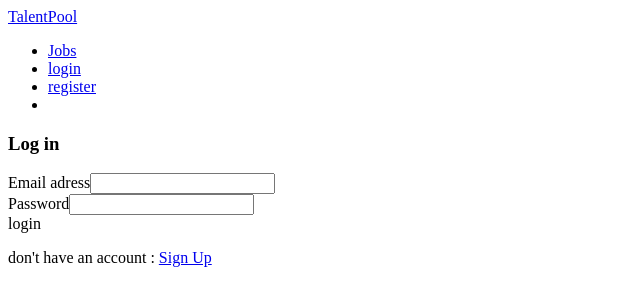
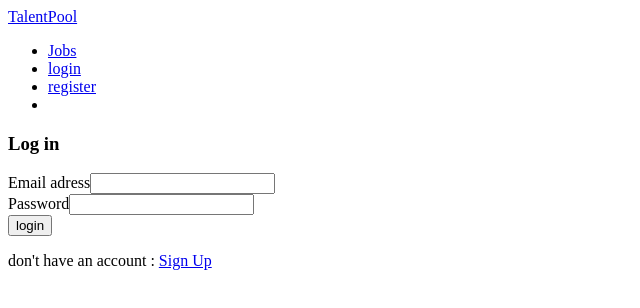
Before and after one commit to abdelkarim-moussi/TalentPool-FrontEnd, a React (Vite) app: page /login in a window 1280 px wide. Shown: the top 308 px of the page, without its empty margins (0-640 px from the left). Built offline with nearby package versions, Linux system fonts and the light colour scheme; the HTML template or start-up script is replaced by a standard one.

Commit message:
handle the login logic

```diff
--- a/src/components/LoginForm.jsx
+++ b/src/components/LoginForm.jsx
@@ -1,24 +1,71 @@
-import React from "react";
+import React, { useState } from "react";
 import PrimaryButton from "./PrimaryButton";
-import {Link } from "react-router-dom";
+import { Link } from "react-router-dom";
+import axios from "axios";
 const LoginForm = () => {
+  const [email, setEmail] = useState("");
+  const [password, setPassword] = useState("");
+
+  const handleLogin = async (e) => {
+    e.preventDefault();
+
+    try {
+      const response = await axios.post("http://127.0.0.1:8000/api/login", {
+        email,
+        password,
+      });
+      alert('your are loged in')
+      sessionStorage.setItem("token", JSON.stringify(response.data.token));
+    } catch (error) {
+      console.log("Login Failed", error);
+    }
+  };
+
   return (
     <div className="flex flex-col justify-center items-center w-full max-w-[400px] mt-5">
       <h3 className="text-md font-semibold uppercase">Log in</h3>
-      <div className="w-full flex flex-col gap-4">
+      <form onSubmit={handleLogin} className="w-full flex flex-col gap-4">
         <div>
-          <label className="text-sm" htmlFor="email">Email adress</label>
-          <input className="w-full border border-black h-[35px] rounded-lg" id="email" name="email" type="text" />
+          <label className="text-sm" htmlFor="email">
+            Email adress
+          </label>
+          <input
+            className="w-full border border-black h-[35px] rounded-lg"
+            id="email"
+            name="email"
+            value={email}
+            onChange={(e) => setEmail(e.target.value)}
+            type="text"
+          />
         </div>
 
         <div>
-          <label className="text-sm" htmlFor="password">Password</label>
-          <input className="w-full border border-black h-[35px] rounded-lg" id="password" name="password" type="password" />
+          <label className="text-sm" htmlFor="password">
+            Password
+          </label>
+          <input
+            className="w-full border border-black h-[35px] rounded-lg"
+            id="password"
+            name="password"
+            value={password}
+            onChange={(e) => setPassword(e.target.value)}
+            type="password"
+          />
         </div>
 
-        <PrimaryButton text="login" extra="py-1.5"/>
-        <p className="text-center">don't have an account : <Link className="text-semibold" to="../register">Sign Up</Link></p>
-      </div>
+        <button
+          type="submit"
+          className="px-4 py-1.5 mt-2 bg-[#D9E0A4] rounded-md text-black text-center transition hover:bg-[#ABB17B] hover:text-white"
+        >
+          login
+        </button>
+        <p className="text-center">
+          don't have an account :{" "}
+          <Link className="text-semibold" to="../register">
+            Sign Up
+          </Link>
+        </p>
+      </form>
     </div>
   );
 };
--- a/src/components/RegisterForm.jsx
+++ b/src/components/RegisterForm.jsx
@@ -20,6 +20,7 @@ const RegisterForm = ({setToken}) => {
         role,
         password,
         password_confirmation,
+
       });
 
       alert(response.data.message);
```
